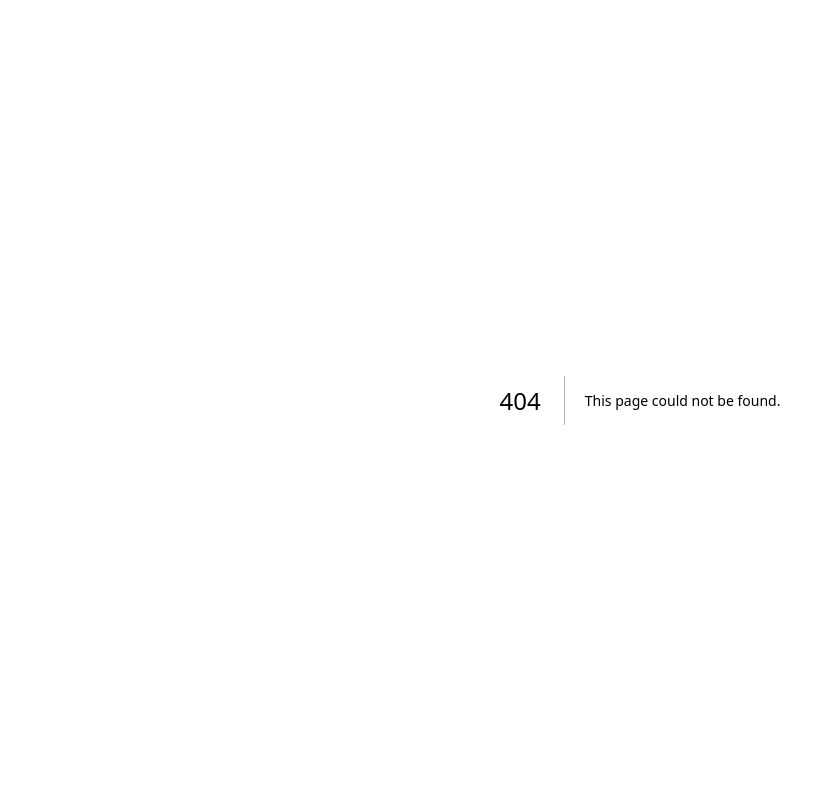
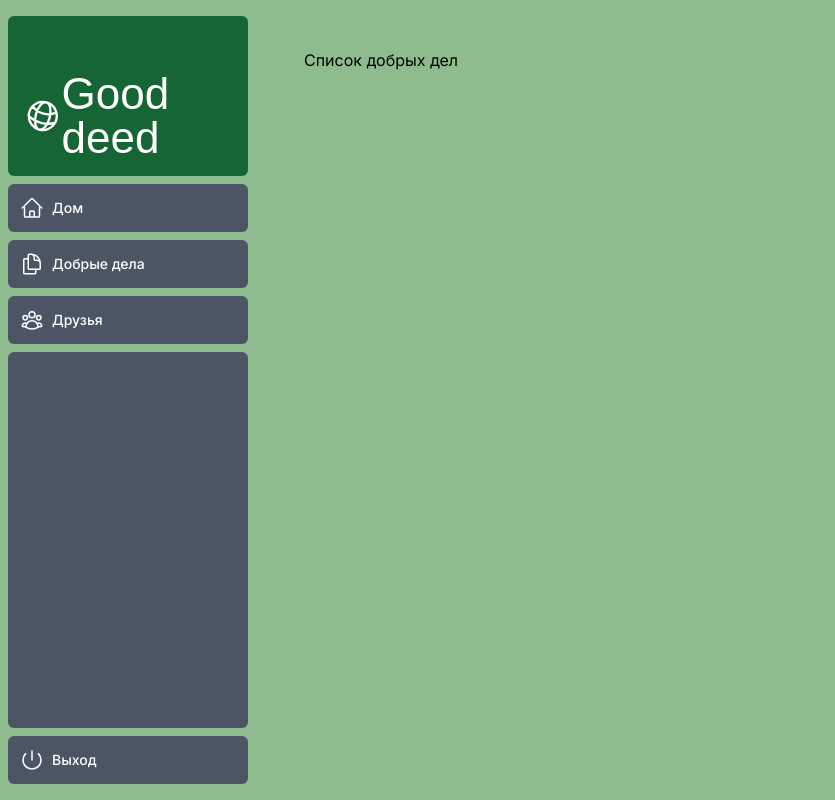
Before and after one commit to blinkEgor/good-deed, a Next.js app: page /dashboard/goodDeed in a window 1280 px wide. Before the commit this address had no page. Shown: the whole page, without its empty margins (0-835 px from the left). Built offline with nearby package versions, Linux system fonts and the light colour scheme; a web font is replaced by a local one.

Commit message:
rename component's names in the dashboard

```diff
--- a/app/dashboard/invoices/page.tsx
+++ b/app/dashboard/friends/page.tsx
@@ -1,5 +1,5 @@
 export default function Page() {
     return (
-        <p>Страница счетов</p>
+        <p>Друзья</p>
     )
 }
--- a/app/dashboard/customers/page.tsx
+++ b/app/dashboard/goodDeed/page.tsx
@@ -1,5 +1,5 @@
 export default function Page() {
     return (
-        <p>Страница клиентов</p>
+        <p>Список добрых дел</p>
     )
 }
--- a/app/ui/dashboard/nav-links.tsx
+++ b/app/ui/dashboard/nav-links.tsx
@@ -8,12 +8,8 @@ import {
 // Depending on the size of the application, this would be stored in a database.
 const links = [
   { name: 'Дом', href: '/dashboard', icon: HomeIcon },
-  {
-    name: 'Счета-фактуры',
-    href: '/dashboard/invoices',
-    icon: DocumentDuplicateIcon,
-  },
-  { name: 'Клиенты', href: '/dashboard/customers', icon: UserGroupIcon },
+  { name: 'Добрые дела', href: '/dashboard/goodDeed', icon: DocumentDuplicateIcon },
+  { name: 'Друзья', href: '/dashboard/friends', icon: UserGroupIcon },
 ];
 
 export default function NavLinks() {
```
